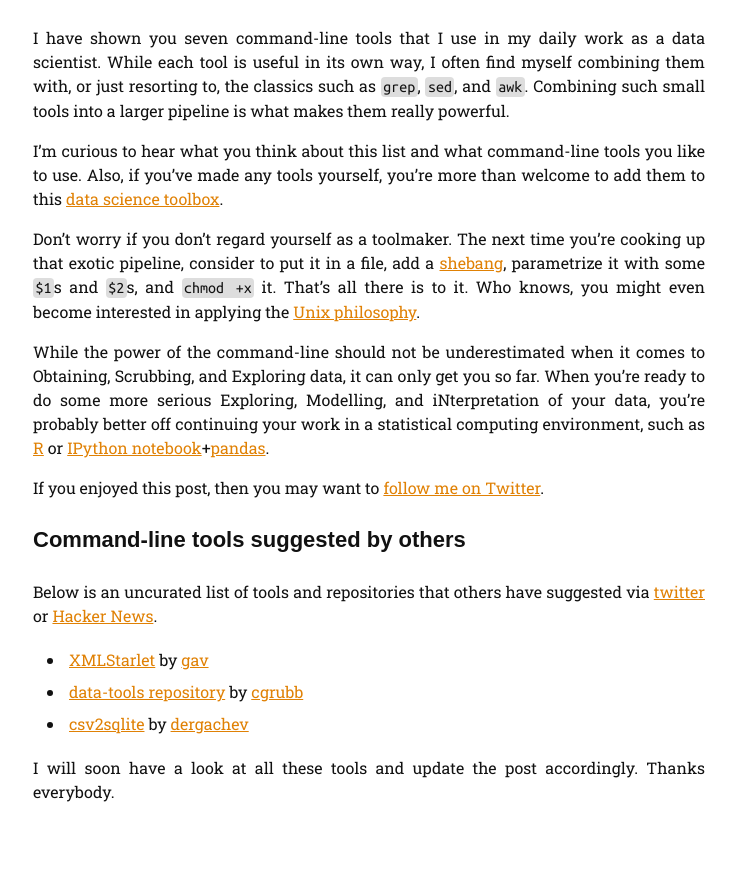
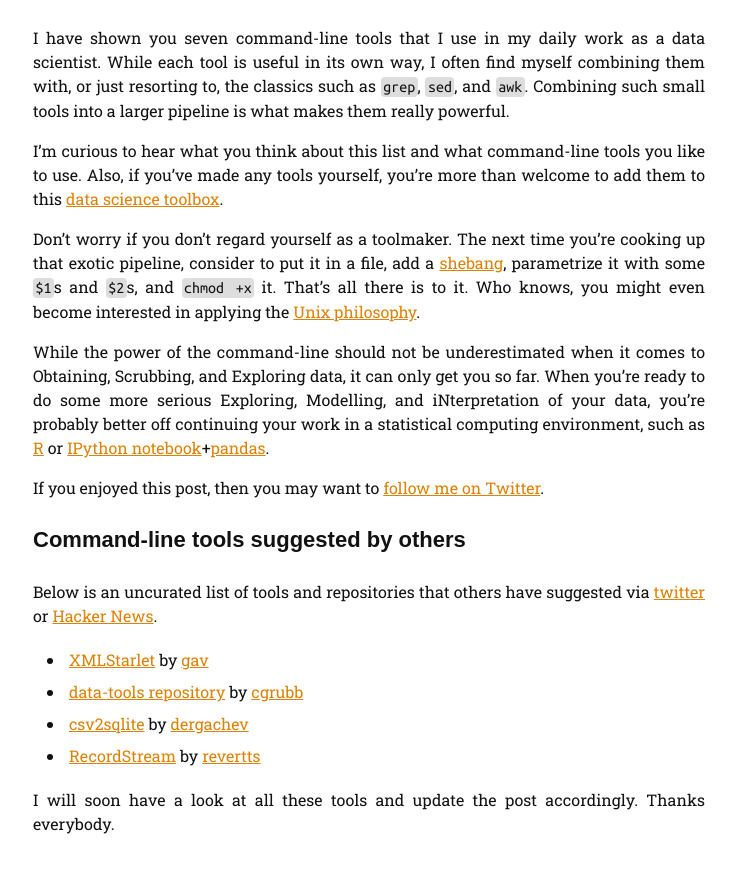
Before and after one commit to jeroenjanssens/jeroenjanssens.github.io, a Jekyll site: the page built from _posts/2013-09-19-seven-command-line-tools-for-data-science.markdown, in a window 1280 px wide and 900 px high, scrolled down 5879 px. Shown: the top 873 px of the window, without its empty margins (271-1007 px from the left). Built offline with Jekyll 4.4.1, drawn with Linux system fonts in a browser that asks for light colours; some web fonts are replaced; Markdown is read by kramdown in place of the engine named in the settings; comment, search, counter and statistics services are not loaded.

Commit message:
Update suggestions

```diff
--- a/_posts/2013-09-19-seven-command-line-tools-for-data-science.markdown
+++ b/_posts/2013-09-19-seven-command-line-tools-for-data-science.markdown
@@ -278,5 +278,6 @@ Below is an uncurated list of tools and repositories that others have suggested
 - [XMLStarlet](http://xmlstar.sourceforge.net/) by [gav](https://news.ycombinator.com/user?id=gav)
 - [data-tools repository](https://github.com/clarkgrubb/data-tools) by [cgrubb](https://news.ycombinator.com/user?id=cgrubb)
 - [csv2sqlite](https://github.com/dergachev/csv2sqlite) by [dergachev](https://news.ycombinator.com/user?id=dergachev)
+- [RecordStream](https://github.com/benbernard/RecordStream) by [revertts](https://news.ycombinator.com/user?id=revertts)
 
 I will soon have a look at all these tools and update the post accordingly. Thanks everybody.
```
Also changed, not shown: 2 other files.
